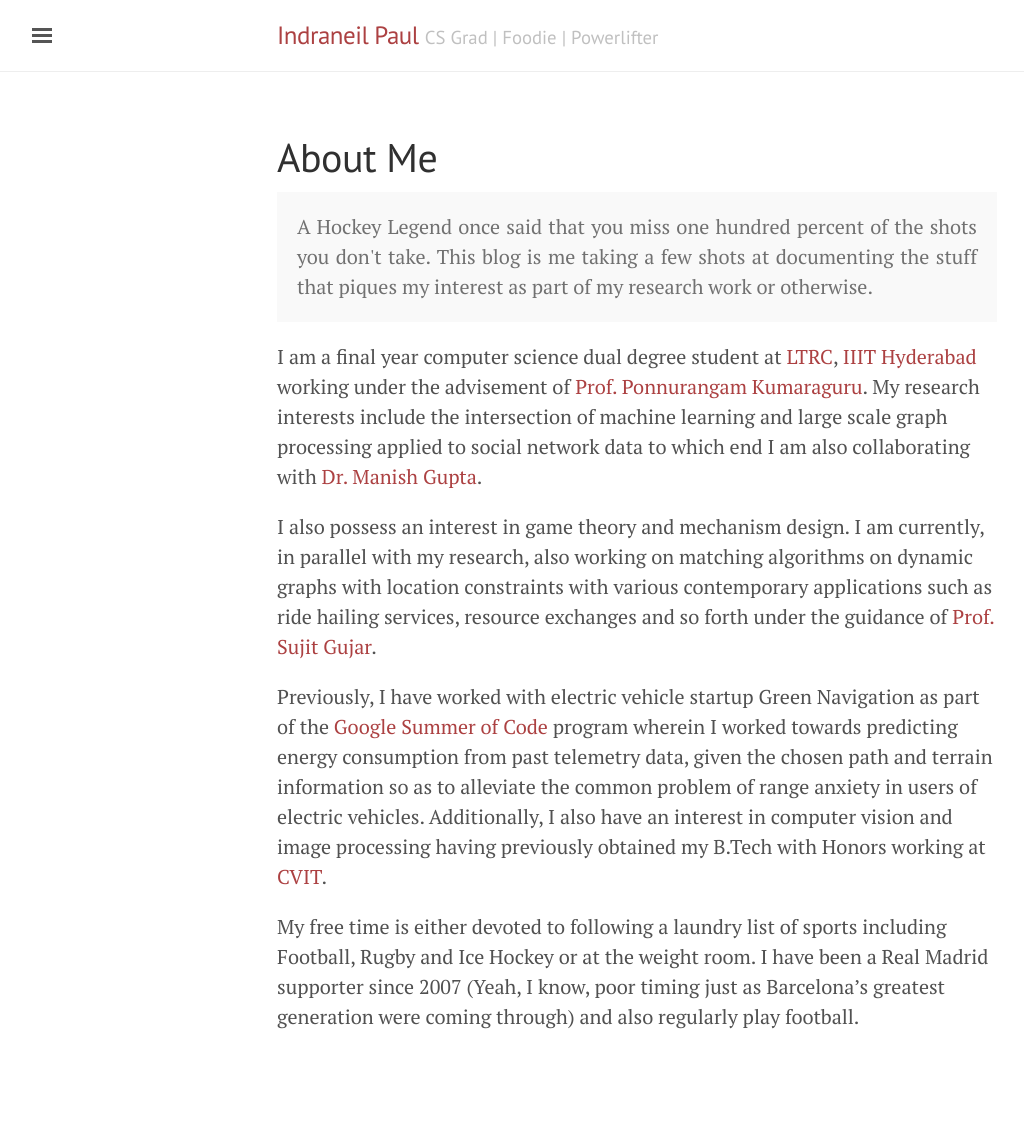
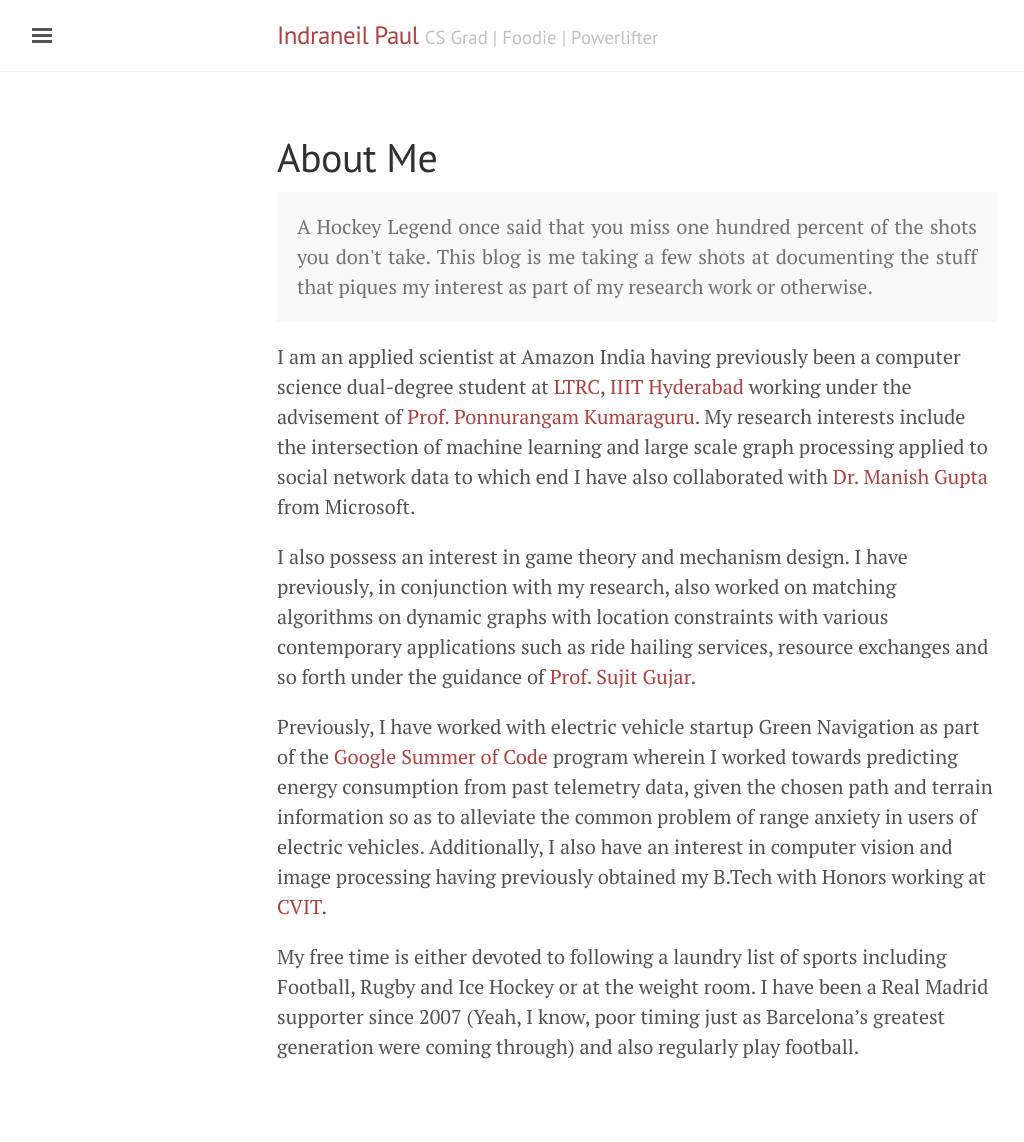
Before and after one commit to iNeil77/iNeil77.github.io, a Jekyll site: the page built from about.md, in a window 1280 px wide. Shown: the whole page, without its empty margins (3-1027 px from the left). Built offline with Jekyll 4.4.1, drawn with Linux system fonts in a browser that asks for light colours; before the commit the page ends 1112 px from its top, so only the background shows below that.

Commit message:
Update about.md

```diff
--- a/about.md
+++ b/about.md
@@ -7,9 +7,9 @@
   A Hockey Legend once said that you miss one hundred percent of the shots you don't take. This blog is me taking a few shots at documenting the stuff that piques my interest as part of my research work or otherwise.
 </p>
 
-I am a final year computer science dual degree student at [LTRC](https://ltrc.iiit.ac.in/), [IIIT Hyderabad](https://iiit.ac.in/) working under the advisement of [Prof. Ponnurangam Kumaraguru](https://www.iiitd.ac.in/pk). My research interests include the intersection of machine learning and large scale graph processing applied to social network data to which end I am also collaborating with [Dr. Manish Gupta](https://www.microsoft.com/en-us/research/people/gmanish/).
+I am an applied scientist at Amazon India having previously been a computer science dual-degree student at [LTRC](https://ltrc.iiit.ac.in/), [IIIT Hyderabad](https://iiit.ac.in/) working under the advisement of [Prof. Ponnurangam Kumaraguru](https://www.iiitd.ac.in/pk). My research interests include the intersection of machine learning and large scale graph processing applied to social network data to which end I have also collaborated with [Dr. Manish Gupta](https://www.microsoft.com/en-us/research/people/gmanish/) from Microsoft.
 
-I also possess an interest in game theory and mechanism design. I am currently, in parallel with my research, also working on matching algorithms on dynamic graphs with location constraints with various contemporary applications such as ride hailing services, resource exchanges and so forth under the guidance of [Prof. Sujit Gujar](https://sites.google.com/site/sujitgujar/).
+I also possess an interest in game theory and mechanism design. I have previously, in conjunction with my research, also worked on matching algorithms on dynamic graphs with location constraints with various contemporary applications such as ride hailing services, resource exchanges and so forth under the guidance of [Prof. Sujit Gujar](https://sites.google.com/site/sujitgujar/).
 
 Previously, I have worked with electric vehicle startup Green Navigation as part of the [Google Summer of Code](https://summerofcode.withgoogle.com/archive/) program wherein I worked towards predicting energy consumption from past telemetry data, given the chosen path and terrain information so as to alleviate the common problem of range anxiety in users of electric vehicles. Additionally, I also have an interest in computer vision and image processing having previously obtained my B.Tech with Honors working at [CVIT](https://cvit.iiit.ac.in/).
 
```
